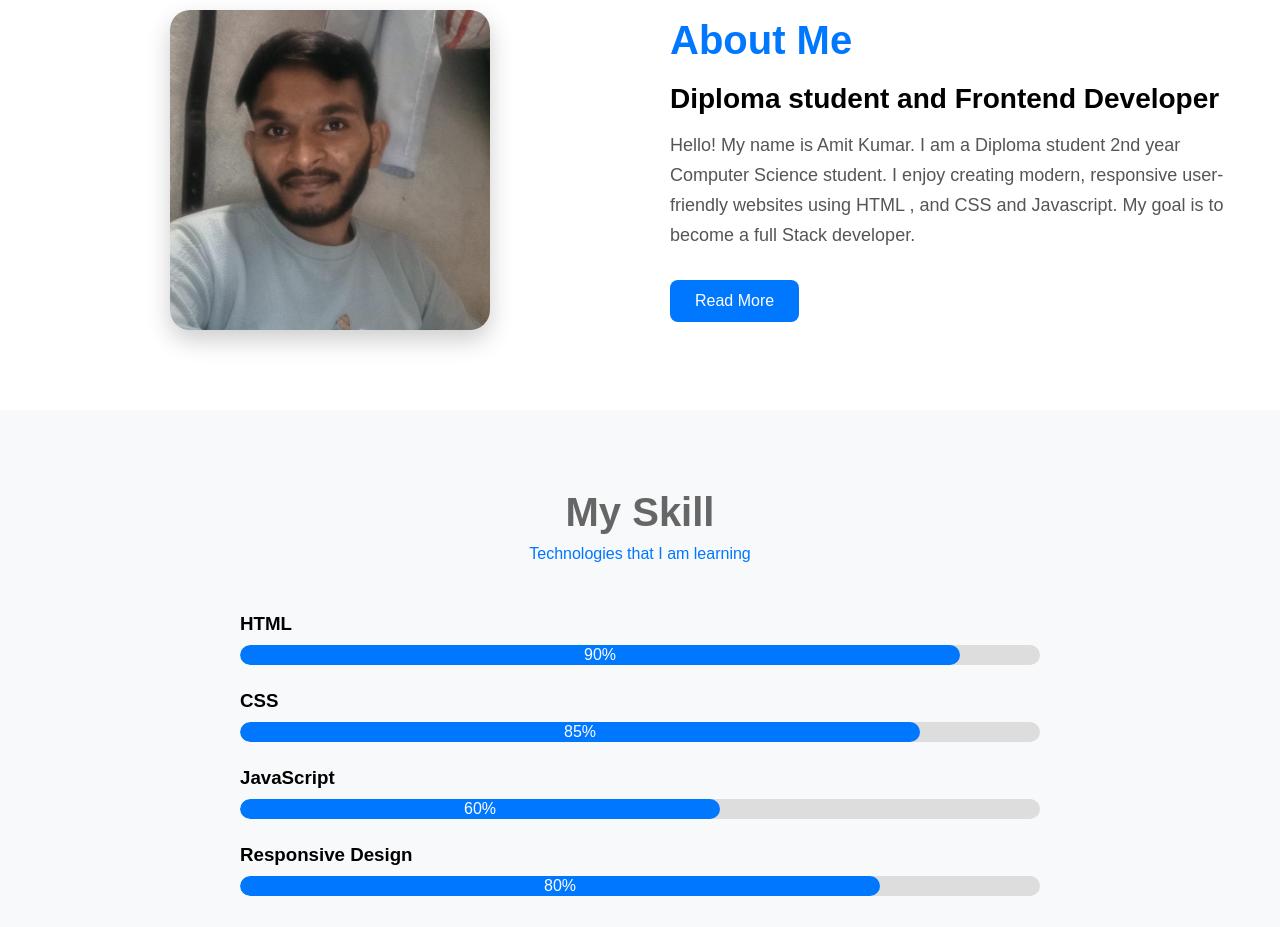
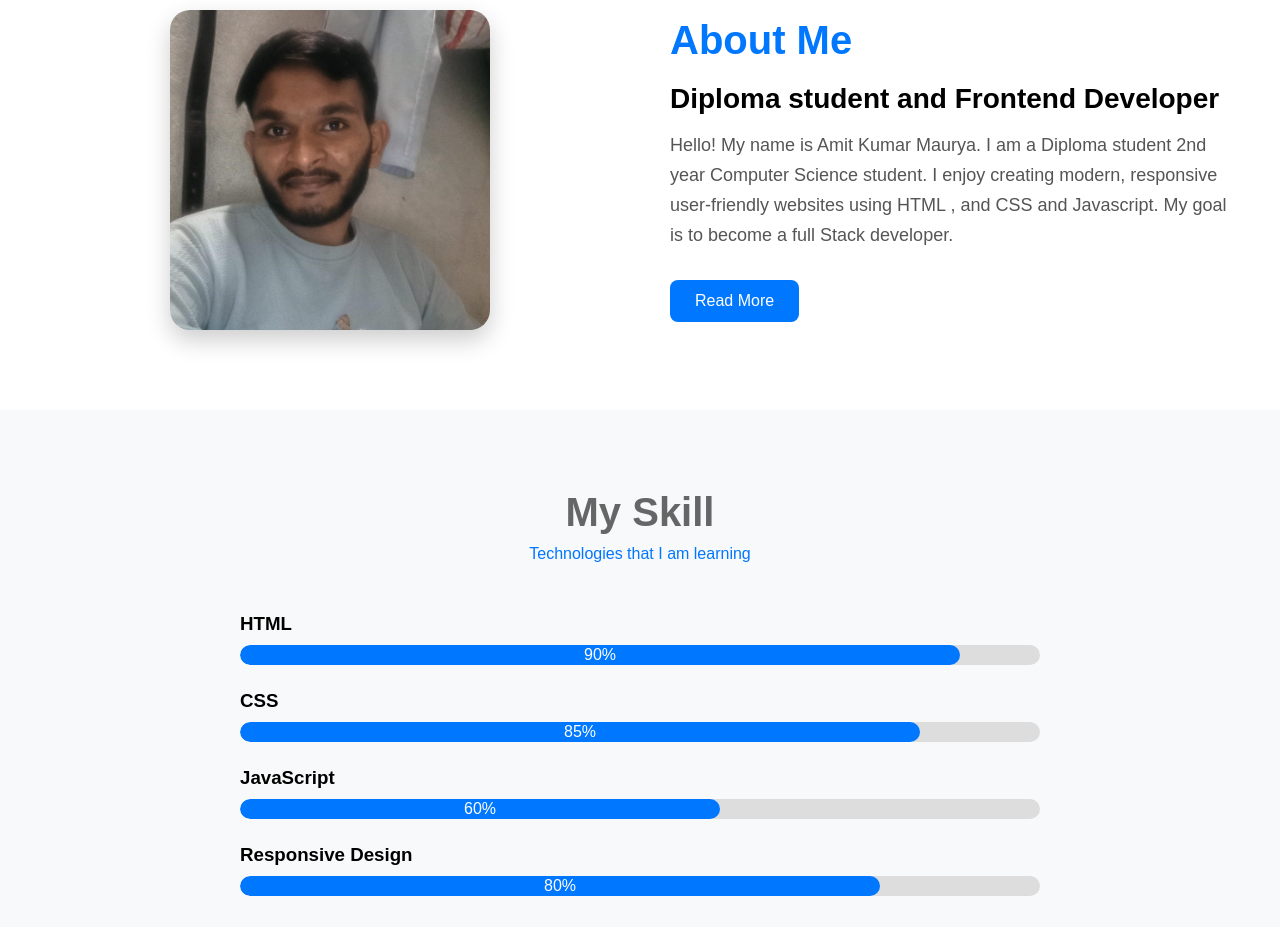
Before and after one commit to amitkumarmaurya8808585-crypto/PORTFOLIO, a plain HTML site: page index.html in a window 1280 px wide. Shown: the part 940-1867 px from the top of the page. Drawn offline with Linux system fonts and the light colour scheme.

Commit message:
Update index.html

```diff
--- a/index.html
+++ b/index.html
@@ -39,7 +39,7 @@
      <div class="about-content">
         <h2>About Me</h2>
         <h3>Diploma student and Frontend Developer</h3>
-        <p>Hello! My name is Amit Kumar. I am a Diploma student 2nd year Computer Science student.
+        <p>Hello! My name is Amit Kumar Maurya. I am a Diploma student 2nd year Computer Science student.
             I enjoy creating modern, responsive user-friendly websites using HTML , and CSS and Javascript.
              My goal is to become a full Stack developer.</p>
              <div class="btn-group"><a href="#" class="btn">Read More</a></div>
```
